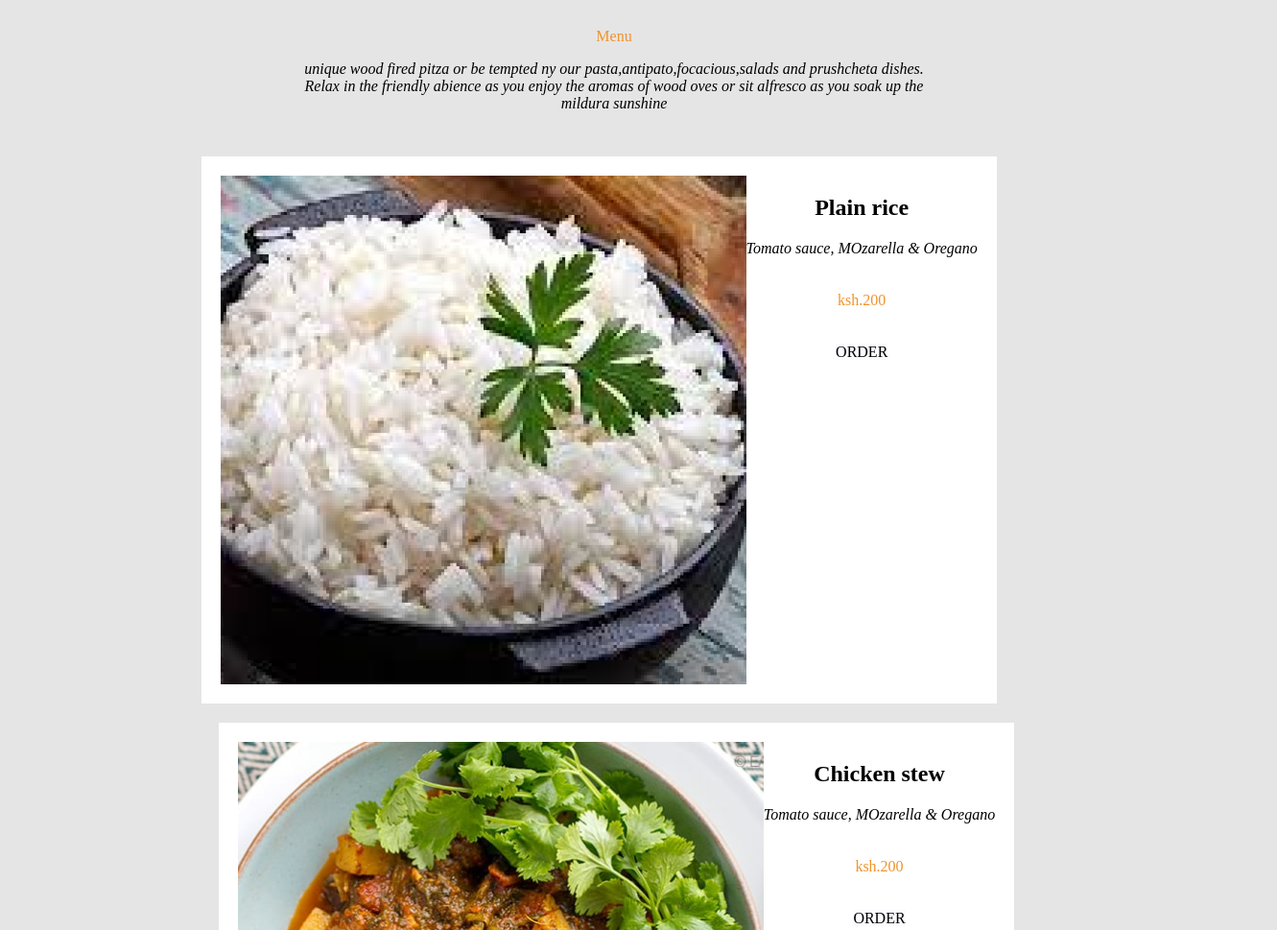
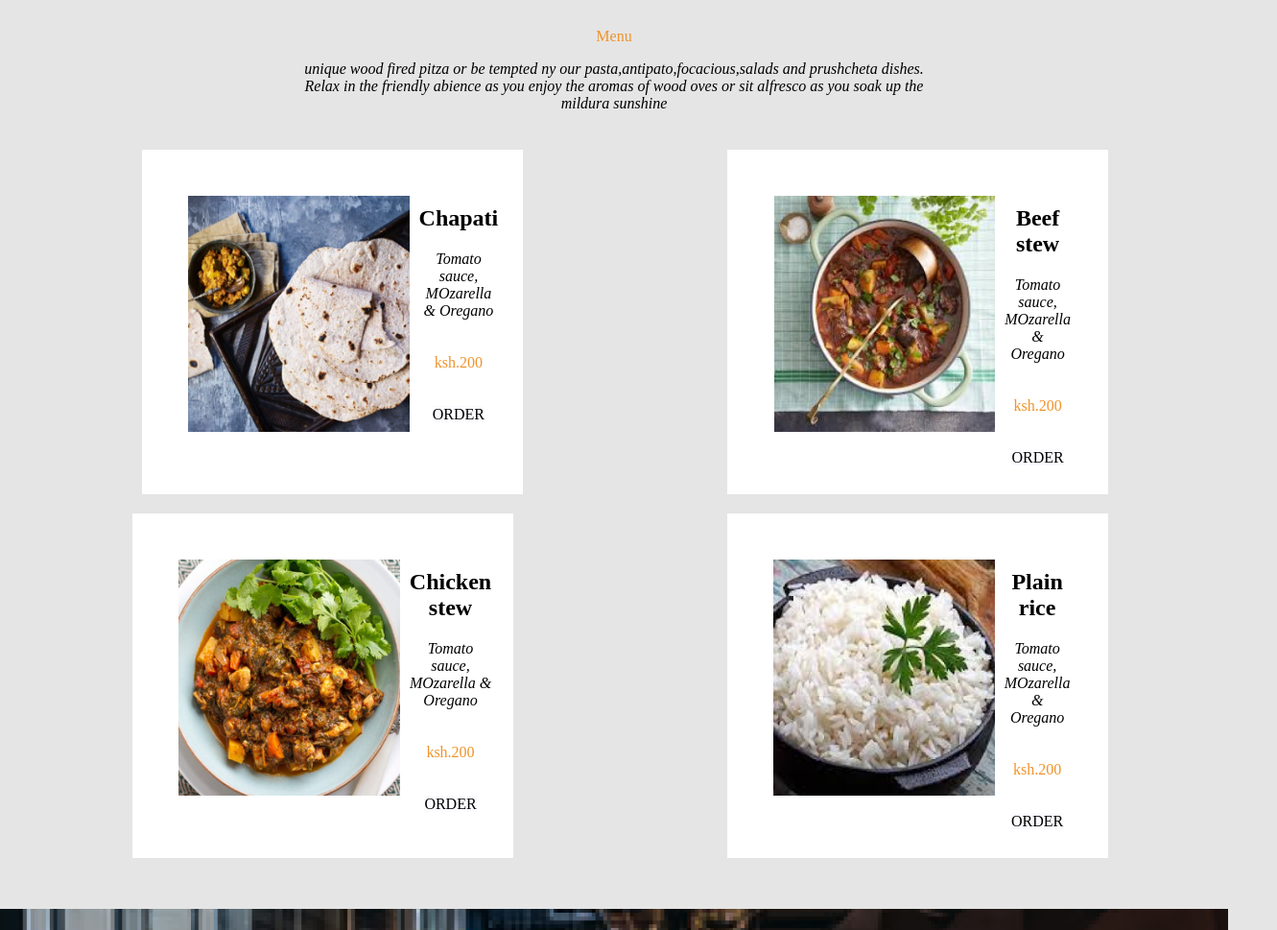
Before and after one commit to sylvestus/second_ip, a plain HTML site: page index.html in a window 1280 px wide. Shown: the part 1540-2509 px from the top of the page at 96% size, 1331 px wide, since content can reach past the window. Drawn offline with Linux system fonts and the light colour scheme.

Commit message:
Update index.css

```diff
--- a/index.css
+++ b/index.css
@@ -1,4 +1,5 @@
 body{
+    overflow-x: hidden;
     width: 100%;
     height: auto;
     background-color: #e5e5e5;
@@ -108,27 +109,42 @@ label{
     width: 100%;
     background-color: #E5E5E5;
 }
+
 .menu .menu_list{
-
+    width: 100%;
     display: flex;
-    justify-content: space-evenly;
-    flex-wrap: wrap-reverse;
-    padding: 20px;
-     margin-bottom: 30px;
+    justify-content: space-around;
+   flex-wrap: wrap;
+    padding:1%;
+    margin-bottom: 30px;
      overflow: hidden;
+     margin-left: 2%;
 
 }
+.menu .menu_list #list{
+    margin-left: 4%;
+}
 .menu .menu_list li{
+    width: 20%;
     background-color: white;
     display: flex;
     justify-content: space-evenly;
-
-    padding: 20px;
+    padding: 3%;
+    padding-right: 8%;
+    padding-bottom: 1%;
     margin: 10px 75px 10px 80px;
-    overflow: hidden;
 
 
 
+
+}
+.menu .menu_list>li img{
+    padding: 10px;
+    height: 80%;
+    width: 90%;
+}.menu .menu_list .break{
+  flex-basis: 100%;
+  height: 0;
 }
 
 
```
